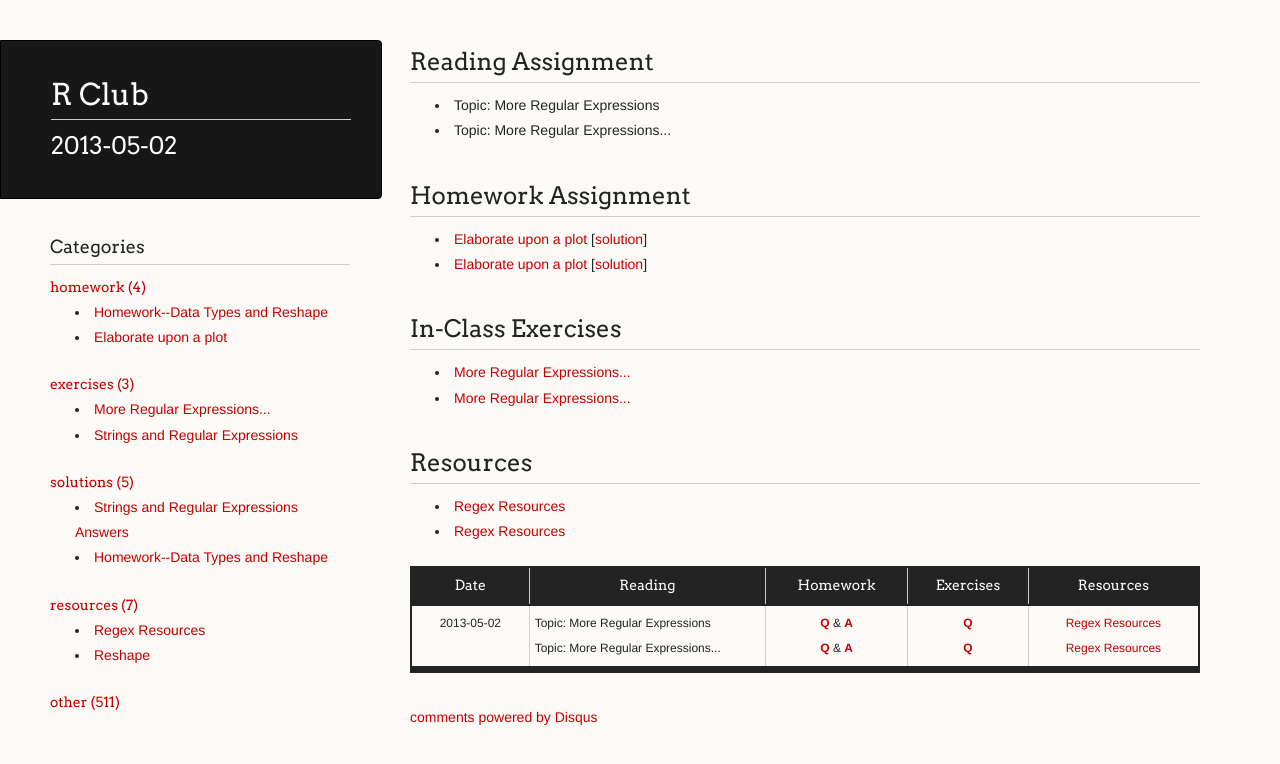
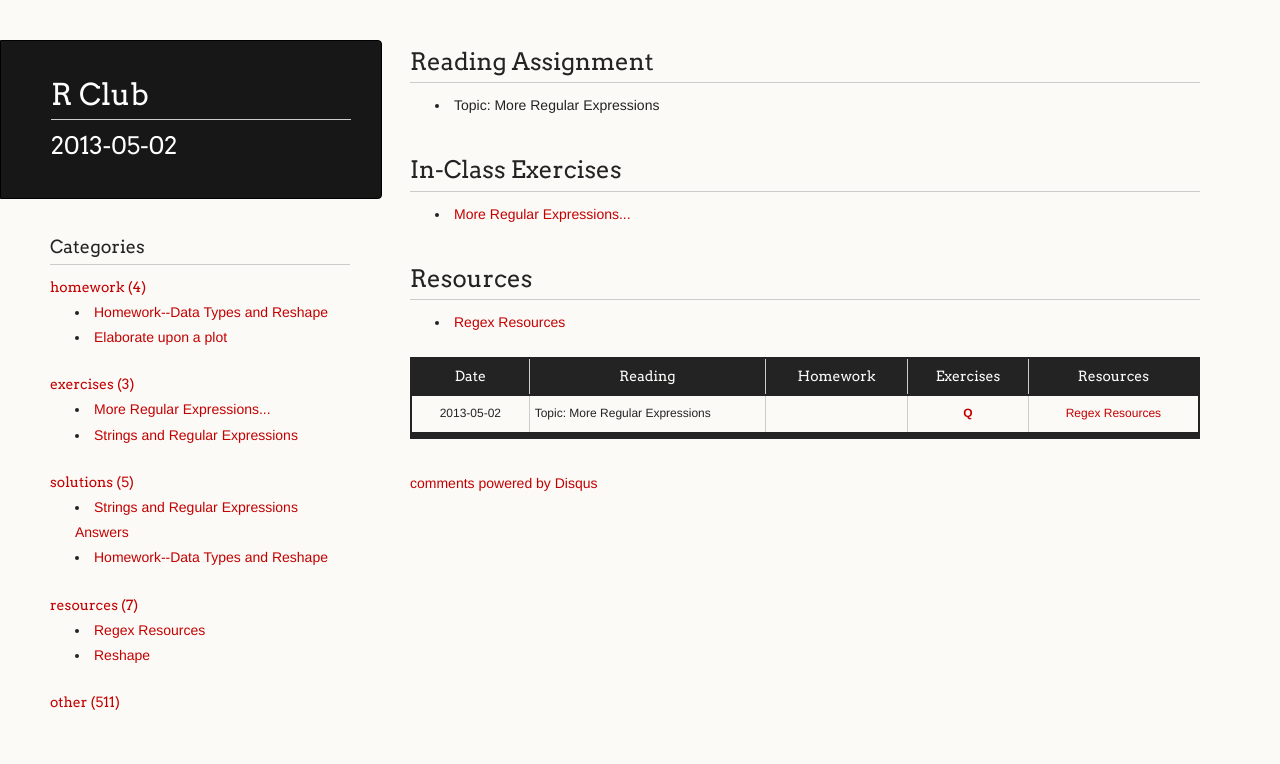
Before and after one commit to mfcovington/r_club-dev, a Jekyll site: the page built from _posts/2013-05-02-2013-05-02.md, in a window 1280 px wide. Shown: the top 764 px of the page. Built offline with Jekyll 4.4.1, drawn with Linux system fonts in a browser that asks for light colours; Markdown is read by kramdown in place of the engine named in the settings; comment, search, counter and statistics services are not loaded.

```diff
--- a/_posts/2013-05-02-2013-05-02.md
+++ b/_posts/2013-05-02-2013-05-02.md
@@ -8,21 +8,13 @@ classdate: 2013-05-02
 reading:
  - title: "Topic: More Regular Expressions"
    link:
- - title: "Topic: More Regular Expressions..."
-   link:
 homework:
- - q: "2013-03-04-elaborate-upon-plot.md"
-   a: "2013-03-14-elaborate-upon-plot-solutions.md"
- - q: "2013-03-04-elaborate-upon-plot.md"
-   a: "2013-03-14-elaborate-upon-plot-solutions.md"
+ - q:
+   a:
 exercises:
- - q: "2013-05-02-more-regex.md"
-   a:
  - q: "2013-05-02-more-regex.md"
    a:
 resources:
  - title: "Regex Resources"
    link:  "2013-05-02-regex-resources.md"
- - title: "Regex Resources"
-   link:  "2013-05-02-regex-resources.md"
 ---
```
